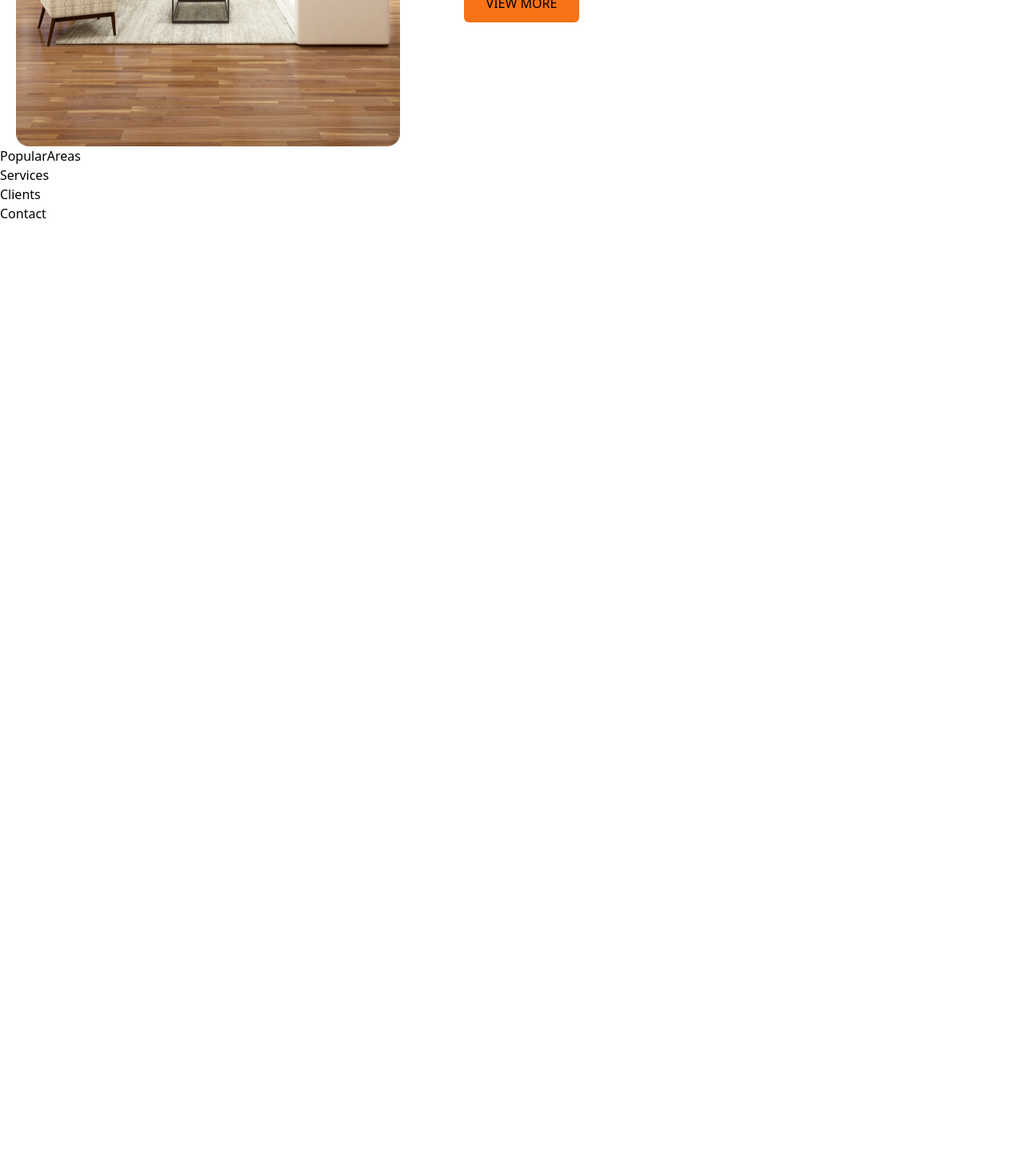
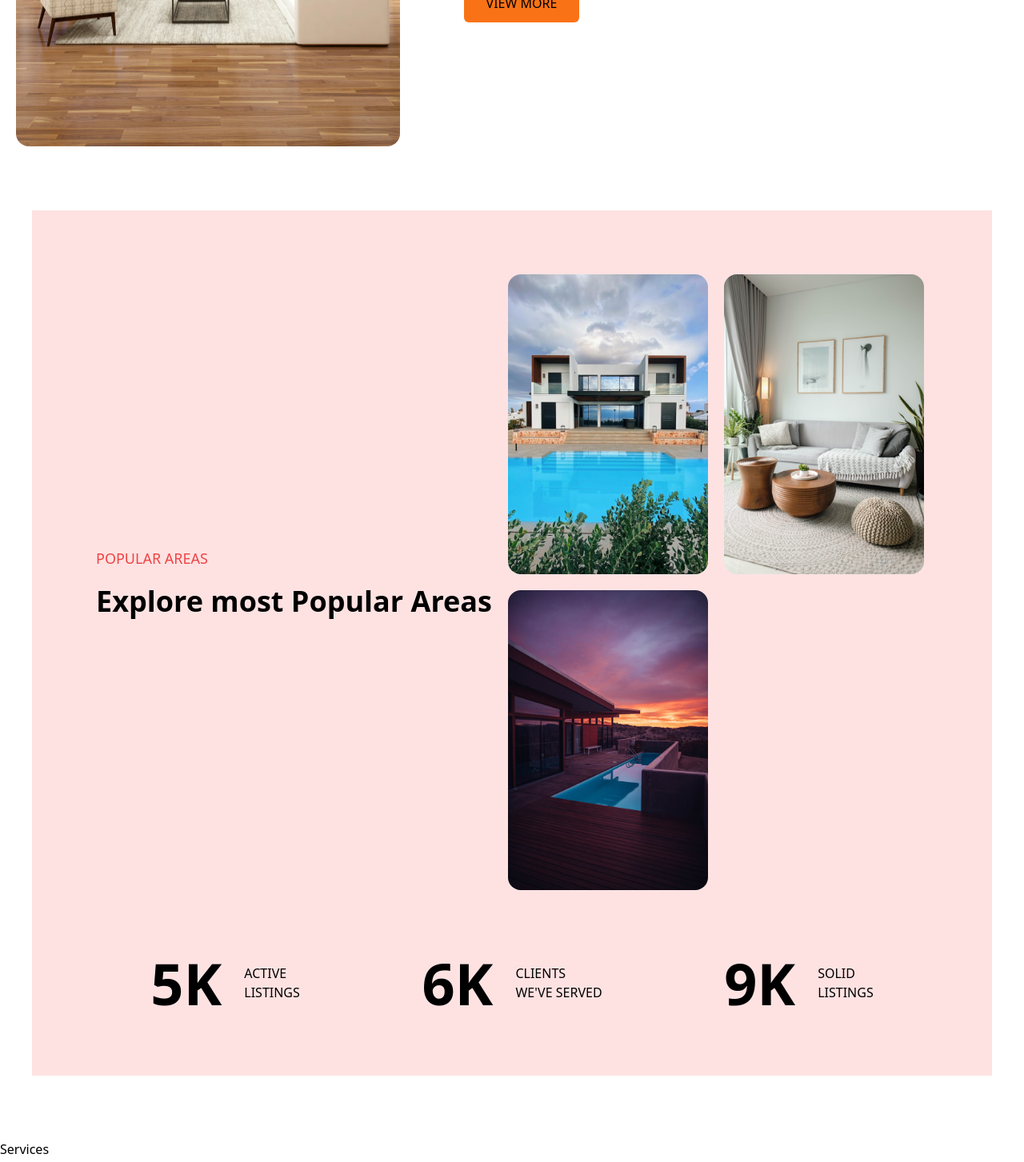
Before and after one commit to Siggahstar/Real_Estate, a React (Vite) app: page / in a window 1280 px wide. Shown: the part 1330-2783 px from the top of the page at 80% size. Before the commit the page ends 1609 px from the top, so only its background shows below. Built offline with nearby package versions, Linux system fonts and the light colour scheme.

Commit message:
Popular Areas completed

```diff
--- a/src/components/Nav.jsx
+++ b/src/components/Nav.jsx
@@ -33,7 +33,7 @@ const toggleMenu = () => {
           {navlinks.map((nav, index) => (
             <ul>
               <li>
-                <a key={index} href={nav.href}>
+                <a className='hover:bg-orange-400 px-2 py-1  rounded-md' key={index} href={nav.href}>
                   {nav.label}
                 </a>
               </li>
@@ -47,7 +47,7 @@ const toggleMenu = () => {
         </div>
       </div>
       <div
-        className="mx-2 my-2 bg-blue-900 flex flex-col w-[100vw] text-lg text-white font-semibold lg:hidden items-center absolute top-[61px] z-10
+        className="mx-2 my-2 bg-blue-900 flex flex-col w-[95vw] text-lg text-white rounded-2xl font-semibold lg:hidden items-center fixed top-[61px] z-10
     "
       >
         {isOpen
--- a/src/sections/PopularAreas.jsx
+++ b/src/sections/PopularAreas.jsx
@@ -1,11 +1,70 @@
-import React from 'react'
+import React from "react";
+import img1 from "../assets/images/area1.jpg";
+import img2 from "../assets/images/area2.jpg";
+import img3 from "../assets/images/area3.jpg";
+import Aos from "aos";
+import "aos/dist/aos.css";
+
 
 const PopularAreas = () => {
   return (
-    <div>
-     PopularAreas
-    </div>
-  )
-}
+    <section className=" bg-red-100 my-20 mx-10 px-20 max-lg:px-5  max-lg:mx-0 py-20">
+      <div>
+        <div className="flex justify-between max-lg:flex-col gap-5 items-center">
+          <div className="flex flex-col gap-5">
+            <p data-aos="fade-right" className="text-lg text-red-500 ">POPULAR AREAS</p>
+            <h1 data-aos="fade-right" className="text-4xl font-semibold ">
+              Explore most Popular Areas
+            </h1>
+          </div>
+          <div data-aos='fade-left' className="flex max-lg:flex-col flex-wrap gap-5 flex-1">
+            <img
+              data-aos="zoom-in"
+              className="rounded-2xl max-lg:w-[100vw] max-lg:h-[500px]"
+              width={250}
+              src={img1}
+              alt=""
+            />
+            <img
+              className="rounded-2xl max-lg:w-full max-lg:h-[500px]"
+              width={250}
+              src={img2}
+              alt=""
+            />
+            <img
+              className="rounded-2xl max-lg:w-full max-lg:h-[500px]"
+              width={250}
+              src={img3}
+              alt=""
+            />
+          </div>
+        </div>
+        <div className="flex max-lg:flex-col max-lg:items-center gap-4  justify-around pt-20">
+          <div data-aos="fade-up" data-aos-delay="200" className="flex items-center gap-7">
+            <h1 className="text-7xl font-semibold ">5K</h1>
+            <div className="flex flex-col">
+              <p className=" ">ACTIVE</p>
+              <p>LISTINGS</p>
+            </div>
+          </div>
+          <div data-aos="fade-up" data-aos-delay="400" className="flex  items-center gap-7">
+            <h1 className="text-7xl font-semibold ">6K</h1>
+            <div className="flex flex-col">
+              <p className=" ">CLIENTS</p>
+              <p>WE'VE SERVED</p>
+            </div>
+          </div>
+          <div data-aos="fade-up" data-aos-delay="600" className="flex items-center gap-7">
+            <h1 className="text-7xl font-semibold ">9K</h1>
+            <div className="flex flex-col">
+              <p className=" ">SOLID</p>
+              <p>LISTINGS</p>
+            </div>
+          </div>
+        </div>
+      </div>
+    </section>
+  );
+};
 
-export default PopularAreas
+export default PopularAreas;
```
